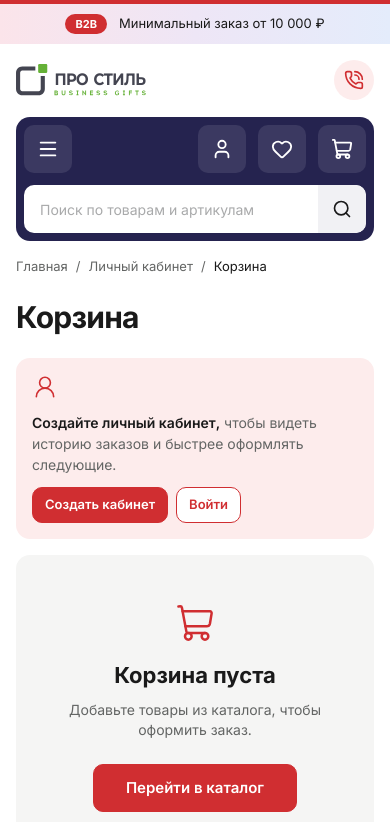
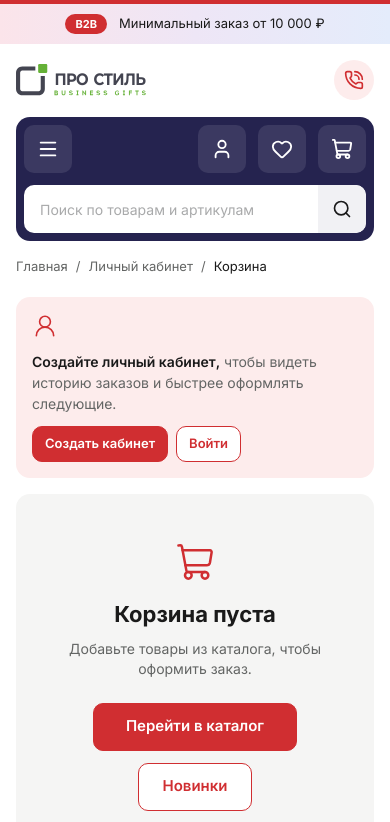
Before and after one commit to lemnity/prost, a Next.js app: page /account/cart in a window 390 px wide. Shown: the top 822 px of the page. Built offline with nearby package versions, Linux system fonts and the light colour scheme.

Commit message:
fix(account): drop large section heading, full-width order title on mobile

```diff
--- a/src/components/account/account-shell.tsx
+++ b/src/components/account/account-shell.tsx
@@ -59,9 +59,9 @@ export function AccountShell({
     <main id="main">
       <Container className="pt-4 md:pt-6">
         <Breadcrumbs items={crumbs} />
-        <h1 className="mt-6 text-[30px] font-bold leading-[1.12] tracking-tight md:mt-8 md:text-[44px]">{title}</h1>
+        <h1 className="sr-only">{title}</h1>
       </Container>
-      <Container className="py-6 md:py-8">
+      <Container className="pt-5 pb-8 md:pt-6 md:pb-10">
         {!hydrated ? (
           <div aria-busy="true" aria-label="Кабинет загружается" className="grid gap-6 lg:grid-cols-[260px_minmax(0,1fr)]">
             <div className="hidden h-[240px] animate-pulse rounded-[14px] bg-surface motion-reduce:animate-none lg:block" />
--- a/src/components/account/orders.tsx
+++ b/src/components/account/orders.tsx
@@ -39,7 +39,7 @@ export function OrderCard({ order: o, current, open: initial = false }: { order:
   return (
     <article className="rounded-[14px] border border-line bg-white">
       <div className="flex flex-wrap items-center gap-x-6 gap-y-2 p-4 md:p-5">
-        <div className="min-w-0 flex-1">
+        <div className="min-w-0 basis-full sm:basis-0 sm:flex-1">
           <h3 className="text-[16px] font-semibold">Заявка № {o.number}</h3>
           <p className="mt-0.5 text-[13px] text-muted">
             {formatDate(o.date)} · {n} шт. · {o.delivery}
```
